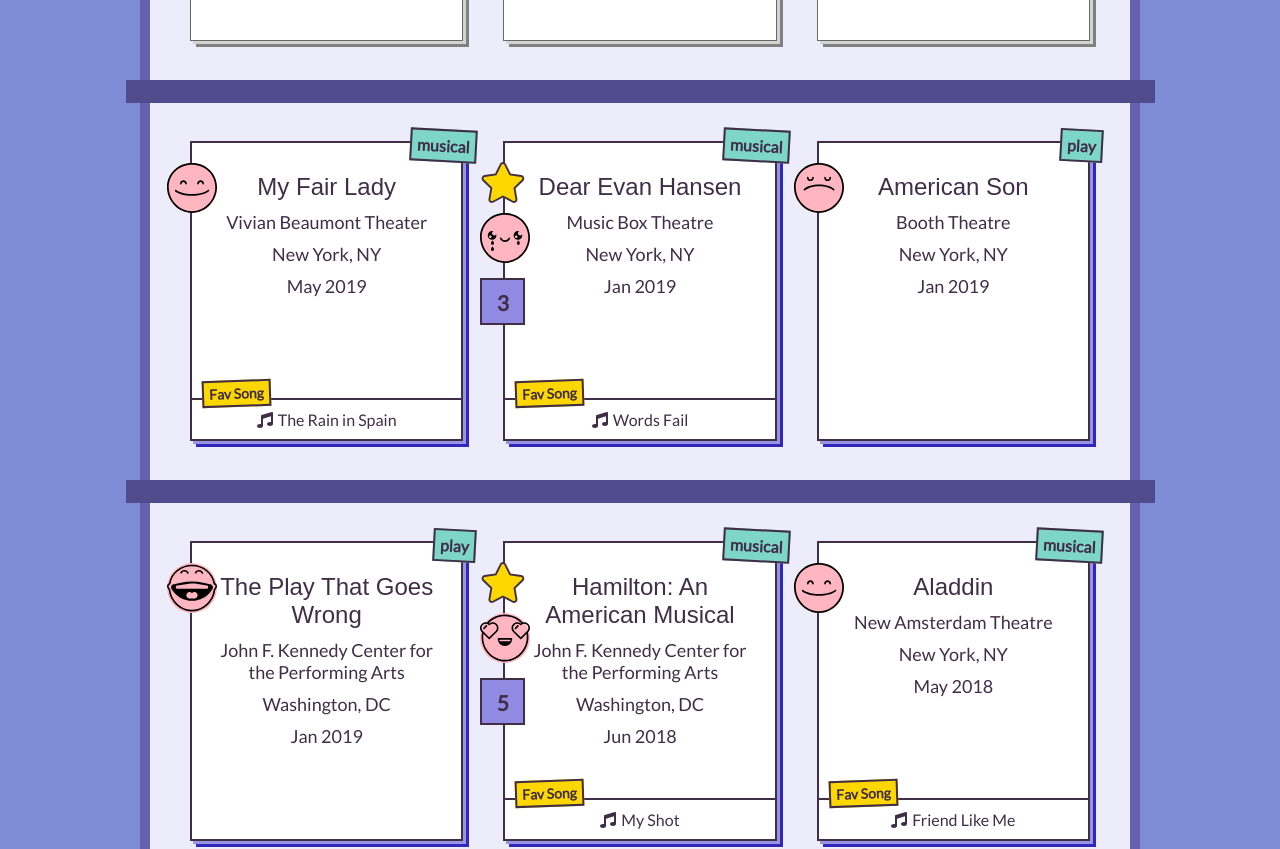
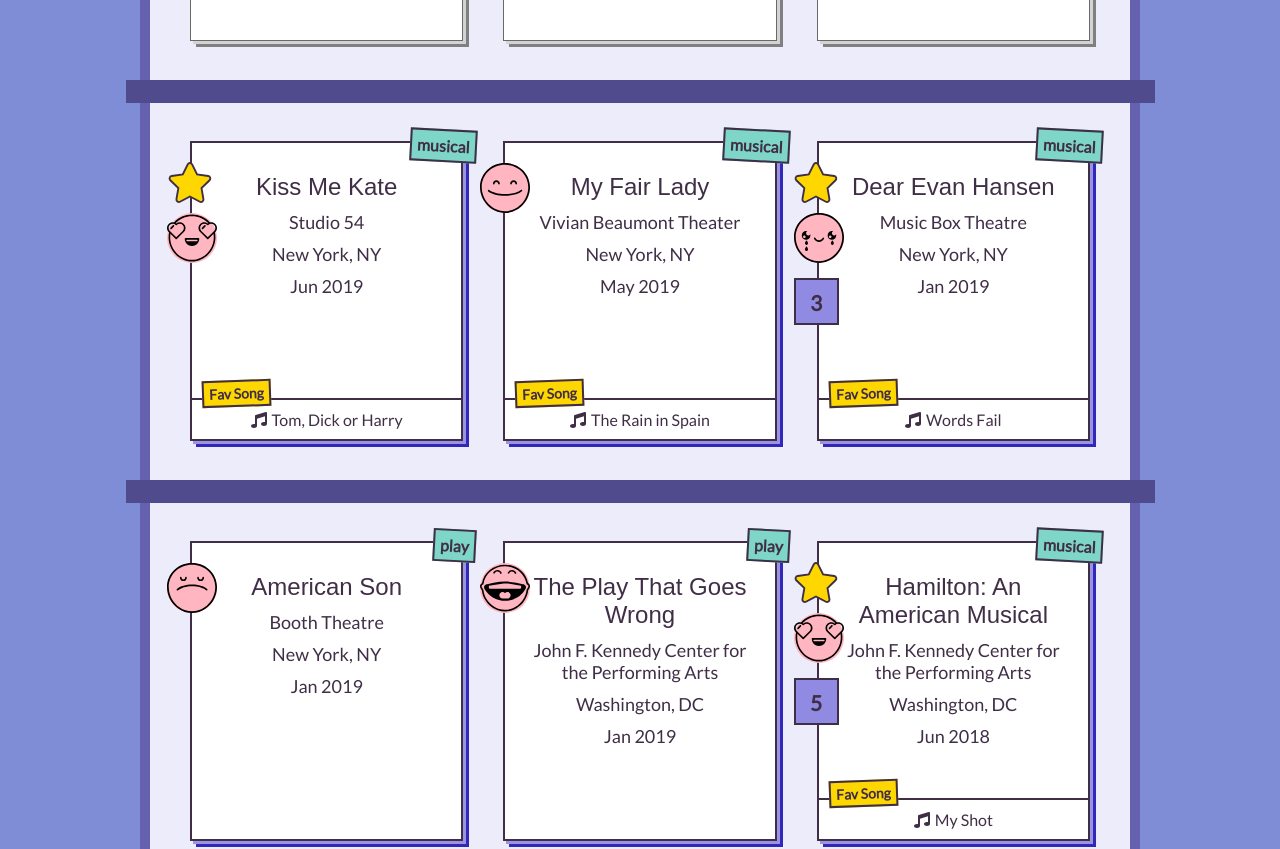
Before and after one commit to brittanyrw/theaterlog, a Vue app: page / in a window 1280 px wide. Shown: the part 1180-2029 px from the top of the page. Built offline with nearby package versions, Linux system fonts and the light colour scheme; a web font is replaced by a local one.

Commit message:
add kiss me kate

```diff
--- a/src/data/shows.js
+++ b/src/data/shows.js
@@ -1,6 +1,6 @@
 export const showList = [
 	{
-    id: 's60',
+    id: 's61',
     name: "Legally Blonde the Musical",
     theater: "Keegan Theatre",
     date: "Aug 2019",
@@ -13,7 +13,7 @@
     type: 'musical',
     review: 'love'
     },{
-    id: 's59',
+    id: 's60',
     name: "Dear Evan Hansen",
     link: '',
     theater: "John F. Kennedy Center for the Performing Arts",
@@ -27,7 +27,7 @@
     type: 'musical',
     review: ''
     },{
-    id: 's58',
+    id: 's59',
     name: "Falsettos",
     theater: "John F. Kennedy Center for the Performing Arts",
     date: "Jun 2019",
@@ -39,6 +39,21 @@
     multi: 2,
     type: 'musical',
     review: ''
+    },{
+    id: 's58',
+    name: "Kiss Me Kate",
+    link: 'https://www.roundabouttheatre.org/get-tickets/2018-2019-season/kiss-me-kate/',
+    theater: "Studio 54",
+    date: "Jun 2019",
+    location: "New York, NY",
+    illustration: 'flowers',
+    favSong: 'Tom, Dick or Harry',
+    fav: true,
+    upcoming: false,
+    multi: 0,
+    type: 'musical',
+    review: 'love',
+    favSongLink: 'https://www.youtube.com/watch?v=3SbfecQoCig'
     },{
     id: 's57',
     name: "My Fair Lady",
```
Also changed, not shown: 1 other file (tests, documents, lock files or other folders).
